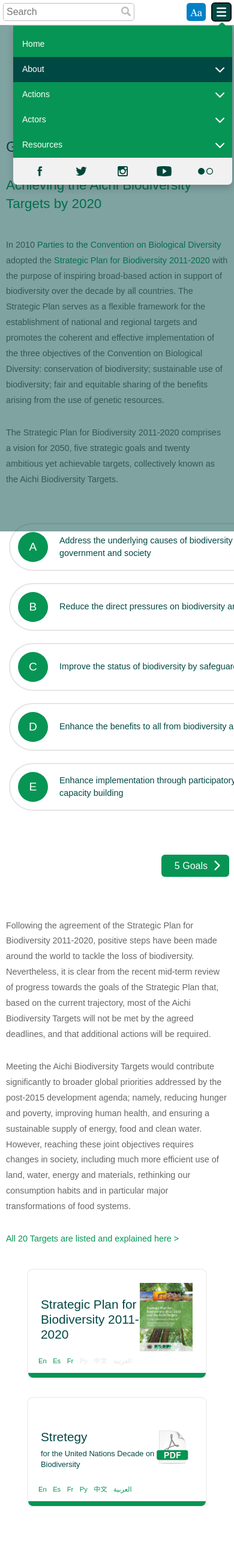
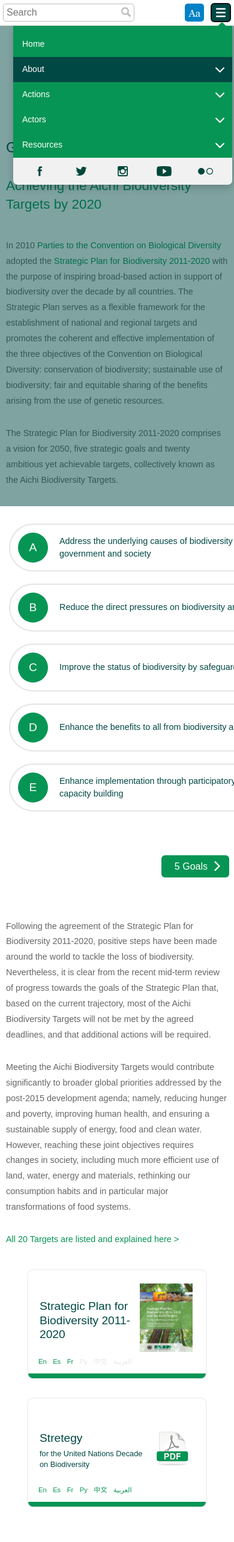
Before and after one commit to scbd/undb-portal-consultant, a PHP site: page /about-goals.php in a window 390 px wide, after a click that opens the changed part; the page is wider, and only the part inside the window is pictured. Shown: the top 2571 px of that part at 60% size. Run offline with PHP 8.4, Linux system fonts and the light colour scheme.

Commit message:
fixes and changes, better accordions in mobile, some other fixes

```diff
--- a/undb/about-goals.php
+++ b/undb/about-goals.php
@@ -46,7 +46,7 @@
 </div>
 
 <div class="blocksHub center">
-		<div class="linkBlock green downloadLanguage medium">
+		<div class="linkBlock green downloadLanguage medium mediumText">
 			<div>
 				<h5>Strategic Plan for Biodiversity 2011-2020</h5>
 				<p></p>
--- a/undb/about-iyb2010.php
+++ b/undb/about-iyb2010.php
@@ -56,7 +56,7 @@
 			</div>
 		</a>
 
-		<a href="#" class="linkBlock green titleText medium">
+		<a href="#" class="linkBlock green titleText medium mediumText">
 			<div>
 				<h5>IYB videos</h5>
 				<p>including the official IYB video ></p>
@@ -65,7 +65,7 @@
 			</div>
 		</a>
 
-		<div class="linkBlock green downloadLanguage medium">
+		<div class="linkBlock green downloadLanguage medium mediumText">
 			<div>
 				<h5>IYB Closing event in Japan</h5>
 				<p>Download the report</p>
--- a/undb/actions-by-un-organizations.php
+++ b/undb/actions-by-un-organizations.php
@@ -32,7 +32,7 @@
 		</li>
 		<li>
 			<a href="/undb/profile-organization.php">
-				<img src="/undb/img/logo/UNEP.svg" alt="">
+				<img src="/undb/img/logo/unep.svg" alt="">
 			</a>
 		</li>
 		<li>
--- a/undb/actions-participate.php
+++ b/undb/actions-participate.php
@@ -18,7 +18,7 @@
 			<img src="/undb/img/logo/undb.svg" alt="">
 		</div>
 	</a>
-	<a href="#" class="linkBlock green titleText medium">
+	<a href="#" class="linkBlock green titleText medium smallText">
 		<div>
 			<h5>Become a Biodiversity Champion</h5>
 			<p>make a pledge</p>
@@ -43,7 +43,7 @@
 		</div>
 	</a>
 
-	<a href="#" class="linkBlock green titleText medium center-icon">
+	<a href="#" class="linkBlock green titleText medium center-icon mediumText">
 		<div>
 			<h5>Register your action</h5>
 			<p></p>
--- a/undb/actors-jlg.php
+++ b/undb/actors-jlg.php
@@ -48,7 +48,7 @@
 			</li>
 			<li>
 				<div class="col-sm-3">
-					<img src="/undb/img/logo/UN-FCCC.png" alt="">
+					<img src="/undb/img/logo/UN-fccc.png" alt="">
 				</div>
 				<div class="col-sm-9">
 					<h4>United Nations Framework Convention on Climate Change (UNFCCC)</h4>
--- a/undb/index.php
+++ b/undb/index.php
@@ -1,5 +1,6 @@
 	<?php include(__DIR__ . '/partials/header.php'); ?>
 
+<div id="welcome_wrapper">
 	<div id="welcome">
 		<div id="slider">
 		  <div>
@@ -46,6 +47,8 @@
 			</div>
 		</div>
 	</div>
+</div>
+
 	<div class="space wide two-buttons">
 		<h4 class="green">UNDB Network</h4>
 		<a href="" class="button green visible-xs">Interactive Map</a>
--- a/undb/js/script.js
+++ b/undb/js/script.js
@@ -3,7 +3,7 @@ $(document).ready(function(){
 
 /* MENU */
 
-// hiding secondary menu from
+// hiding secondary menu from home
 if(window.location.pathname == '/undb/'){
 	$("#secondary").hide();
 	$('#main ul.menu_arrow li:eq(0), #siteMenu .dropdown-menu>li:eq(0)').addClass('active');
@@ -16,7 +16,7 @@ if(window.location.pathname.indexOf('about') > 0){
 	$('#main ul.menu_arrow li:eq(1), #siteMenu .dropdown-menu>li:eq(1)').addClass('active');
 
 }
-if(window.location.pathname.indexOf('actions') > 0){
+if(window.location.pathname.indexOf('actions') > 0 || window.location.pathname.indexOf('profile') > 0){
 	$("#secondary .actions-menu").removeClass('hide');
 	$('#main ul.menu_arrow li:eq(2), #siteMenu .dropdown-menu>li:eq(2)').addClass('active');
 }
@@ -30,10 +30,21 @@ if(window.location.pathname.indexOf('resources') > 0){
 }
 
 // active state for secondary menu links
-var selectedLink = $('#secondary  .menu_arrow li a[href="' + window.location.pathname + '"]');
+var selectedLink = $('#secondary .menu_arrow li a[href="' + window.location.pathname + '"]');
 if(selectedLink.length > 0){
-	$('#secondary .menu_arrow li a[href="' + window.location.pathname + '"]').parent('li').addClass('active');
-	$('.dropdown-menu li a[href="' + window.location.pathname + '"]').parent('li').addClass('active');
+	$('#secondary .menu_arrow li a[href="' + window.location.pathname + '"], .dropdown-menu li a[href="' + window.location.pathname + '"]').parent('li').addClass('active');
+}
+else if(window.location.pathname.indexOf('profile') > 0){
+	if(window.location.pathname.indexOf('country') > 0){
+		$('#secondary .menu_arrow li a[href="/undb/actions-by-countries.php"], .dropdown-menu li a[href="/undb/actions-by-countries.php"]').parent('li').addClass('active');
+	}
+	if(window.location.pathname.indexOf('organization') > 0){
+		$('#secondary .menu_arrow li a[href="/undb/actions-by-un-organizations.php"], .dropdown-menu li a[href="/undb/actions-by-countries.php"]').parent('li').addClass('active');
+	}
+	if(window.location.pathname.indexOf('event') > 0){
+		$('#secondary .menu_arrow li a[href="/undb/actions-calendar.php"], .dropdown-menu li a[href="/undb/actions-by-countries.php"]').parent('li').addClass('active');
+	}
+
 }
 else{
 	$("#secondary .arrow_slider_wrapper").hide()
@@ -123,6 +134,16 @@ $(window).resize(function(){
 	$('.dropdown-menu li.open').removeClass('open');
 });
 
+
+
+// activate darkbox
+$('.dropdown').on('show.bs.dropdown', function () {
+  $('.darkbox').addClass('open');
+})
+// deactivate darkbox
+$('.dropdown').on('hide.bs.dropdown', function () {
+  $('.darkbox').removeClass('open');
+})
 
 /* ////MENU */
 
--- a/undb/less/style.less
+++ b/undb/less/style.less
@@ -254,10 +254,10 @@ a:focus, a:hover {
 		width:300px;
 		&>div{
 			h5{
-				width:182px;
+				// width:182px;
 			}
 			p{
-				width:190px;
+				width:186px;
 			}
 		}
 	}
@@ -332,6 +332,22 @@ a:focus, a:hover {
 		}
 
 	}
+	&.mediumText{
+		h5{
+			width:160px;
+		}
+		p{
+			width:160px !important;
+		}
+	}
+	&.smallText{
+		h5{
+			width:120px;
+		}
+		p{
+			width:120px !important;
+		}
+	}
 	&>div{
 		padding:5px;
 		height:180px;
@@ -343,19 +359,19 @@ a:focus, a:hover {
 
 	}
 	h5{
-		font-size:1.3em;
+		font-size:1.2em;
 		text-align: left;
 		display: inline-block;
-		margin:0px 16px 6px;
+		margin:0px 14px 6px;
 		vertical-align: bottom;
-		width:182px;
+		width:172px;
 		line-height: 1.2em;
 		float:left;
 	}
 	p{
 		text-align: left;
 		display: inline-block;
-		margin:0px 16px;
+		margin:0px 14px;
 		width:194px;
 		font-size:0.8em;
 		float:left;
@@ -588,20 +607,23 @@ body{
 #mobileMenu{
 	display: none;
 	border-bottom:1px solid @fairGray;
-	height:42px;
+	height:43px;
+	z-index: 505;
+	position: relative;
+	background-color:#ffffff;
 	button{
 		border:none;
 		width:32px;
 		height:30px;
 		.border-radius(5px);
 		float:right;
-		margin:5px;
+		margin:6px;
 	}
 	>div{
 		float:right;
 	}
 	.t-headerSearch{
-		margin-top:5px;
+		margin-top:6px;
 	}
 }
 
@@ -786,7 +808,8 @@ body{
 	}
 
 }
-.dropdown.open ~ .darkbox{
+// .dropdown.open ~ .darkbox.{
+.darkbox.open{
 	display: block;
 	opacity:1;
 	height:100%;
@@ -794,7 +817,7 @@ body{
 }
 .darkbox{
 	position: fixed;
-	top:42px;
+	top:43px;
 	height:0px;
 	width:0px;
 	background:fade(@darkGreen, 50%);
--- a/undb/partials/header.php
+++ b/undb/partials/header.php
@@ -209,8 +209,10 @@
             <li><a href="">中文</a></li>
         </ul>
     </div>
-    <div class="darkbox"></div>
+    <!-- <div class="darkbox"></div>   -->
 </div>
+<div class="darkbox" style="top:0px"></div>
+
 <header>
     <div id="logo">
         <a href="//un.org"><img src="/undb/img/logo/un.svg" alt=""></a>
--- a/undb/partials/map.php
+++ b/undb/partials/map.php
@@ -1,3 +1,4 @@
+<div id="map_wrapper">
 <div id="map">
 	<div class="centerREMOVE">
 		<div class="sideSelection col-md-3">
@@ -39,3 +40,4 @@
 
 	</div>
 </div>
+</div>
--- a/undb/resources-multimedia.php
+++ b/undb/resources-multimedia.php
@@ -32,7 +32,7 @@
 			</div>
 		</a>
 
-		<a href="#" class="linkBlock green titleText medium">
+		<a href="#" class="linkBlock green titleText medium mediumText">
 			<div>
 				<h5>IYB videos</h5>
 				<p>including the official IYB video ></p>
--- a/undb/resources-printed-materials.php
+++ b/undb/resources-printed-materials.php
@@ -13,7 +13,7 @@
 
 
 <div class="blocksHub center">
-		<div class="linkBlock green downloadLanguage medium">
+		<div class="linkBlock green downloadLanguage medium mediumText">
 			<div>
 				<h5>Strategic Plan for Biodiversity 2011-2020</h5>
 				<p></p>
@@ -98,7 +98,7 @@
 			</div>
 		</div>
 
-		<div class="linkBlock green downloadLanguage medium">
+		<div class="linkBlock green downloadLanguage medium mediumText">
 			<div>
 				<h5>Global Biodiversity Outlook 4</h5>
 				<p></p>
```
Also changed, not shown: other parts of undb/less/style.less (+32 -5 lines), undb/css/style.css.
